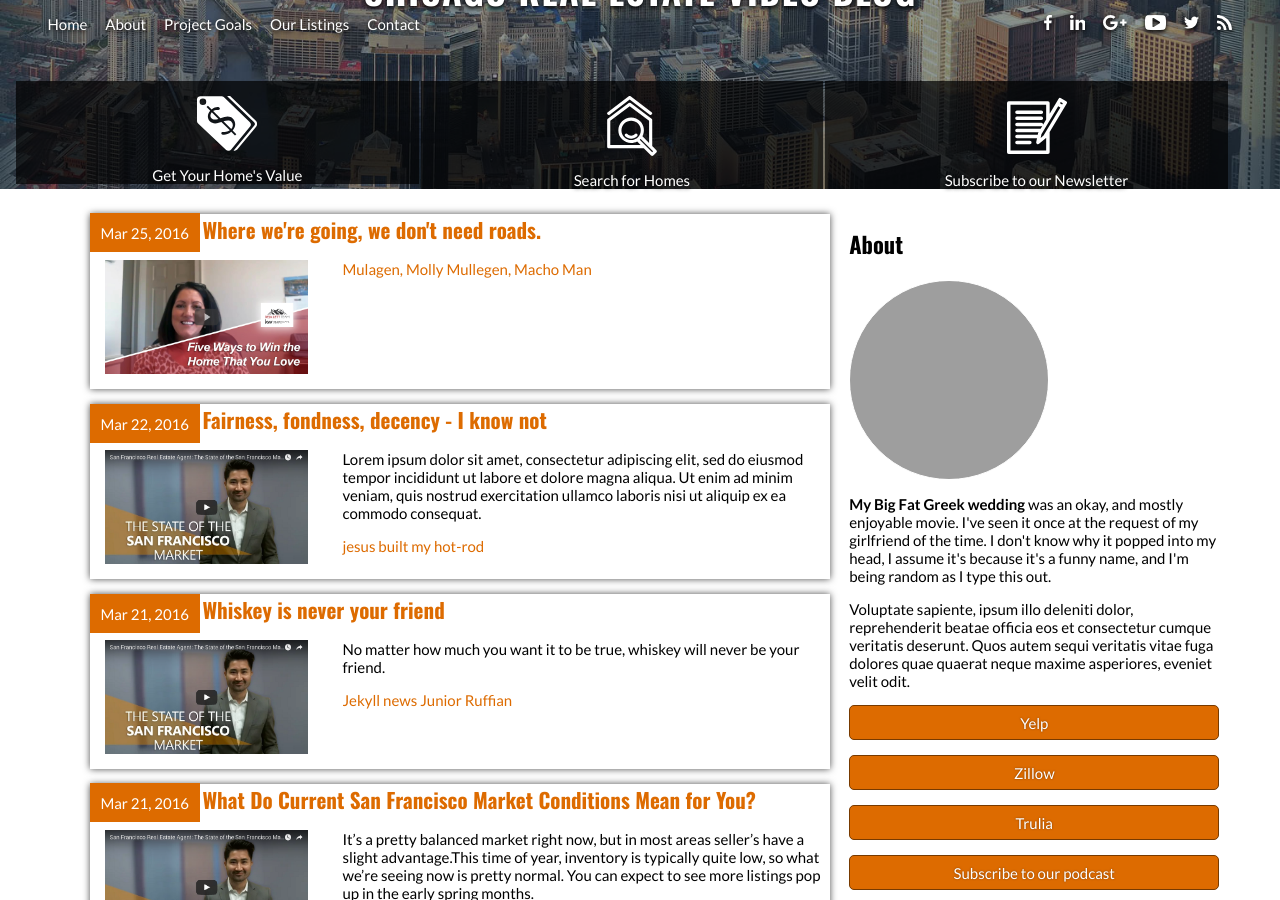
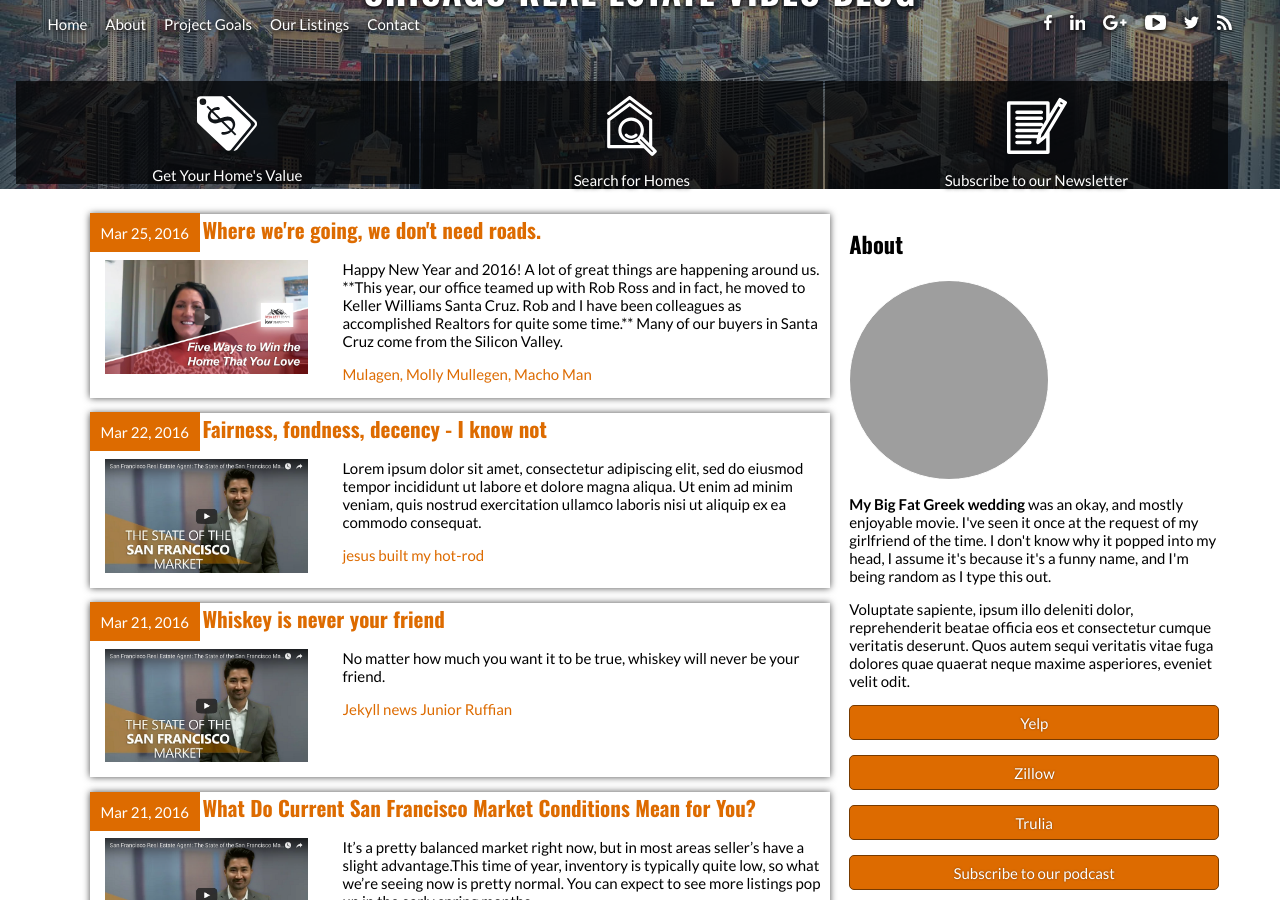
Before and after one commit to Cutcopy/Vyral-Jekyll, a Jekyll site: the page built from index.html, in a window 1280 px wide and 900 px high, scrolled down 311 px. Built offline with Jekyll 4.4.1, drawn with Linux system fonts in a browser that asks for light colours; nearby versions of some CDN libraries; the list of posts is cut into pages by our own code; grey boxes are pictures that could not be loaded.

Commit message:
Updated '/_posts/2016-03-25-where-were-going-we-dont-need-roads-.md' via CloudCannon

```diff
--- a/_posts/2016-03-25-where-were-going-we-dont-need-roads-.md
+++ b/_posts/2016-03-25-where-were-going-we-dont-need-roads-.md
@@ -3,7 +3,7 @@ layout: post
 title: "Where we're going, we don't need roads."
 date: 2016-03-25T08:00:00.000Z
 tags: 'Mulagen, Molly Mullegen, Macho Man'
-excerpt:
+excerpt: "Happy New Year and 2016! A lot of great things are happening around us. **This year, our office teamed up with Rob Ross and in fact, he moved to Keller Williams Santa Cruz. Rob and I have been colleagues as accomplished Realtors for quite some time.** Many of our buyers in Santa Cruz come from the Silicon Valley."
 enclosure: 'Happy New Year and 2016! A lot of great things are happening around us. This year, our office teamed up with Rob Ross and in fact, he moved to Keller Williams Santa Cruz. Rob and I have been colleagues as accomplished Realtors for quite some time. Many of our buyers in Santa Cruz come from the Silicon Valley.'
 enclosure_type: video/mp4
 enclosure_time:
```
